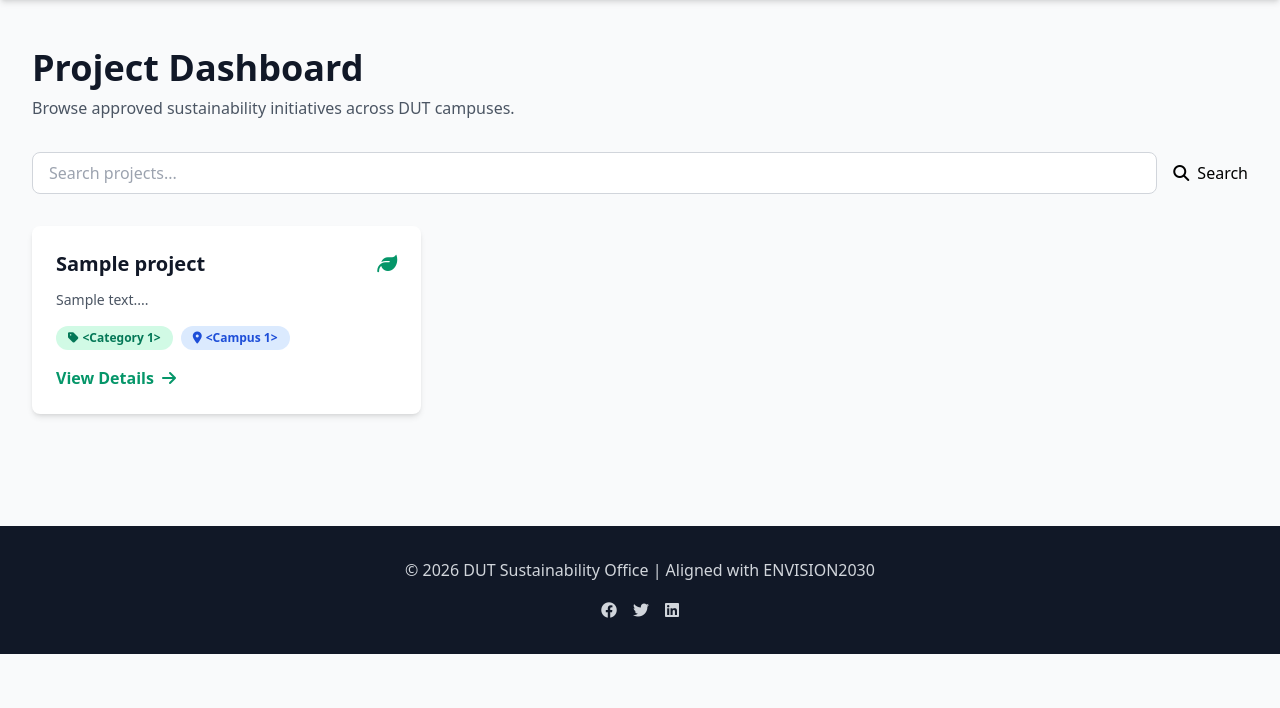
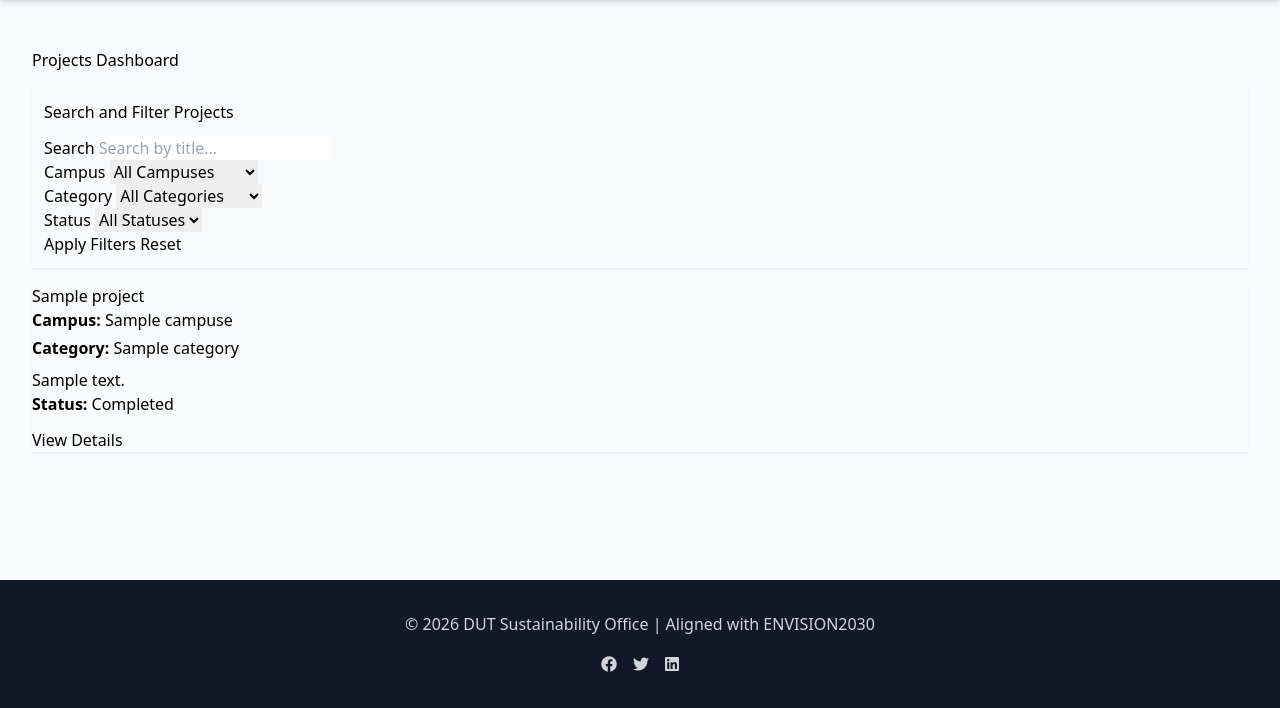
Before and after one commit to TiaPakkiri/web-based-application, a Flask app: template templates/dashboard.html in a window 1280 px wide. Shown: the part 68-776 px from the top of the page. Run offline with Flask 3, Linux system fonts and the light colour scheme; the template is opened without the code that fills it: values that come from a table or form of the project are taken from there, others are empty; tables that the repository leaves empty hold one stand-in row (values such as "Sample post"); some libraries are stand-ins or nearby versions.

Commit message:
Refactor dashboard layout and add project filters

```diff
--- a/templates/dashboard.html
+++ b/templates/dashboard.html
@@ -1,62 +1,145 @@
 {% extends "base.html" %}
-
-{% block title %}Dashboard - Sustainability Tracker{% endblock %}
+{% block title %}Dashboard{% endblock %}
 
 {% block content %}
-<div class="mb-8">
-    <h1 class="text-4xl font-bold text-gray-900 mb-2">Project Dashboard</h1>
-    <p class="text-gray-600">Browse approved sustainability initiatives across DUT campuses.</p>
+<h2 class="mb-4">Projects Dashboard</h2>
+
+<div class="card shadow-sm p-3 mb-4">
+  <h5 class="mb-3">Search and Filter Projects</h5>
+
+  <form id="filterForm" class="row g-3" onsubmit="return false;">
+    <div class="col-md-3">
+      <label class="form-label">Search</label>
+      <input type="text" id="searchInput" class="form-control" placeholder="Search by title..." oninput="filterProjects()">
     </div>
 
-<div class="mb-8">
-    <div class="flex flex-col md:flex-row gap-4">
-        <input type="text" id="searchInput" placeholder="Search projects..." class="flex-1 px-4 py-2 border border-gray-300 rounded-lg focus:ring-2 focus:ring-emerald-600 focus:border-transparent">
-        <button type="button" class="btn-primary flex items-center justify-center space-x-2 md:w-auto w-full">
-            <i class="fas fa-search"></i>
-            <span>Search</span>
-        </button>
-    </div>
+    <div class="col-md-3">
+      <label class="form-label">Campus</label>
+      <select id="campusFilter" class="form-select" onchange="filterProjects()">
+        <option value="">All Campuses</option>
+        {% for c in campuses %}
+          <option value="{{ c.name }}">{{ c.name }}</option>
+        {% endfor %}
+      </select>
     </div>
 
-<div class="grid grid-cols-1 md:grid-cols-2 lg:grid-cols-3 gap-6">
-    {% if projects %}
+    <div class="col-md-3">
+      <label class="form-label">Category</label>
+      <select id="categoryFilter" class="form-select" onchange="filterProjects()">
+        <option value="">All Categories</option>
+        {% for cat in categories %}
+          <option value="{{ cat.name }}">{{ cat.name }}</option>
+        {% endfor %}
+      </select>
+    </div>
+
+    <div class="col-md-3">
+      <label class="form-label">Status</label>
+      <select id="statusFilter" class="form-select" onchange="filterProjects()">
+        <option value="">All Statuses</option>
+        <option value="Pending">Pending</option>
+        <option value="Approved">Approved</option>
+        <option value="Completed">Completed</option>
+      </select>
+    </div>
+
+    <div class="col-12 d-flex gap-2">
+      <button type="button" class="btn btn-success" onclick="filterProjects()">Apply Filters</button>
+      <button type="button" class="btn btn-outline-secondary" onclick="resetFilters()">Reset</button>
+
+      {% if current_user.role == 'student' %}
+        <a href="{{ url_for('submit_project') }}" class="btn btn-outline-success ms-auto">Submit a Project</a>
+      {% endif %}
+    </div>
+  </form>
+</div>
+
+<div class="row" id="projectContainer">
+  {% if projects and projects|length > 0 %}
     {% for project in projects %}
-        <div class="project-card bg-white rounded-lg shadow-md hover:shadow-lg transition-shadow" data-title="{{ project.title }}" data-campus="{{ project.campus }}" data-category="{{ project.category }}">
-            <div class="p-6">
-                <div class="flex items-start justify-between mb-3">
-                    <h3 class="text-xl font-bold text-gray-900 flex-1">{{ project.title }}</h3>
-                    <i class="fas fa-leaf text-emerald-600 text-xl"></i>
+      <div class="col-md-4 mb-4 project-card"
+           data-title="{{ project.title|e }}"
+           data-campus="{{ project.campus.name|e }}"
+           data-category="{{ project.category.name|e }}"
+           data-status="{{ project.status|e }}">
+        <div class="card shadow-sm h-100">
+          <div class="card-body d-flex flex-column">
+            <h5 class="card-title">{{ project.title }}</h5>
+            <p class="text-muted mb-1"><strong>Campus:</strong> {{ project.campus.name }}</p>
+            <p class="text-muted mb-2"><strong>Category:</strong> {{ project.category.name }}</p>
+            <p class="card-text">{{ project.short_description }}</p>
+
+            <p class="mt-auto mb-3">
+              <strong>Status:</strong>
+              <span class="badge
+                {% if project.status == 'Approved' %}bg-success
+                {% elif project.status == 'Pending' %}bg-warning text-dark
+                {% elif project.status == 'Completed' %}bg-primary
+                {% else %}bg-secondary
+                {% endif %}">
+                {{ project.status }}
+              </span>
+            </p>
+
+            <a href="{{ url_for('project_detail', project_id=project.id) }}" class="btn btn-outline-success">
+              View Details
+            </a>
           </div>
-                <p class="text-gray-600 text-sm mb-4">{{ project.short_description[:80] }}...</p>
-                <div class="flex flex-wrap gap-2 mb-4">
-                    <span class="inline-flex items-center space-x-1 bg-emerald-100 text-emerald-700 px-3 py-1 rounded-full text-xs font-semibold">
-                        <i class="fas fa-tag"></i>
-                        <span>{{ project.category }}</span>
-                    </span>
-                    <span class="inline-flex items-center space-x-1 bg-blue-100 text-blue-700 px-3 py-1 rounded-full text-xs font-semibold">
-                        <i class="fas fa-map-marker-alt"></i>
-                        <span>{{ project.campus }}</span>
-                    </span>
-                </div>
-                <a href="/project/{{ loop.index0 }}" class="inline-flex items-center space-x-2 text-emerald-600 hover:text-emerald-700 font-semibold">
-                    <span>View Details</span>
-                    <i class="fas fa-arrow-right"></i>
-                </a>
         </div>
       </div>
     {% endfor %}
   {% else %}
-        <div class="col-span-full">
-            <div class="bg-blue-50 border-l-4 border-blue-500 p-6 rounded">
-                <div class="flex items-start space-x-4">
-                    <i class="fas fa-info-circle text-blue-500 text-2xl mt-1"></i>
-                    <div>
-                        <h4 class="text-lg font-bold text-gray-900 mb-2">No projects yet</h4>
-                        <p class="text-gray-700">Be the first to submit a sustainability project! <a href="/submit-project" class="text-emerald-600 hover:text-emerald-700 font-semibold">Submit now</a></p>
-                    </div>
-                </div>
-            </div>
+    <div class="col-12">
+      <p id="noProjectsMessage">No approved projects yet.</p>
     </div>
   {% endif %}
 </div>
+
+<div class="row">
+  <div class="col-12">
+    <p id="noResultsMessage" class="text-muted" style="display:none;">No projects match your filters.</p>
+  </div>
+</div>
+
+<script>
+  function filterProjects() {
+    const search = (document.getElementById('searchInput')?.value || '').toLowerCase().trim();
+    const campus = document.getElementById('campusFilter')?.value || '';
+    const category = document.getElementById('categoryFilter')?.value || '';
+    const status = document.getElementById('statusFilter')?.value || '';
+
+    const cards = document.querySelectorAll('.project-card');
+    let visibleCount = 0;
+
+    cards.forEach(card => {
+      const title = (card.dataset.title || '').toLowerCase();
+      const c = card.dataset.campus || '';
+      const cat = card.dataset.category || '';
+      const s = card.dataset.status || '';
+
+      const matches =
+        (!search || title.includes(search)) &&
+        (!campus || c === campus) &&
+        (!category || cat === category) &&
+        (!status || s === status);
+
+      card.style.display = matches ? '' : 'none';
+      if (matches) visibleCount++;
+    });
+
+    const noResults = document.getElementById('noResultsMessage');
+    if (noResults) noResults.style.display = (cards.length > 0 && visibleCount === 0) ? '' : 'none';
+  }
+
+  function resetFilters() {
+    document.getElementById('searchInput').value = '';
+    document.getElementById('campusFilter').value = '';
+    document.getElementById('categoryFilter').value = '';
+    document.getElementById('statusFilter').value = '';
+
+    document.querySelectorAll('.project-card').forEach(card => card.style.display = '');
+    const noResults = document.getElementById('noResultsMessage');
+    if (noResults) noResults.style.display = 'none';
+  }
+</script>
 {% endblock %}
```
Lines whose indentation alone changed are shown as unchanged.
